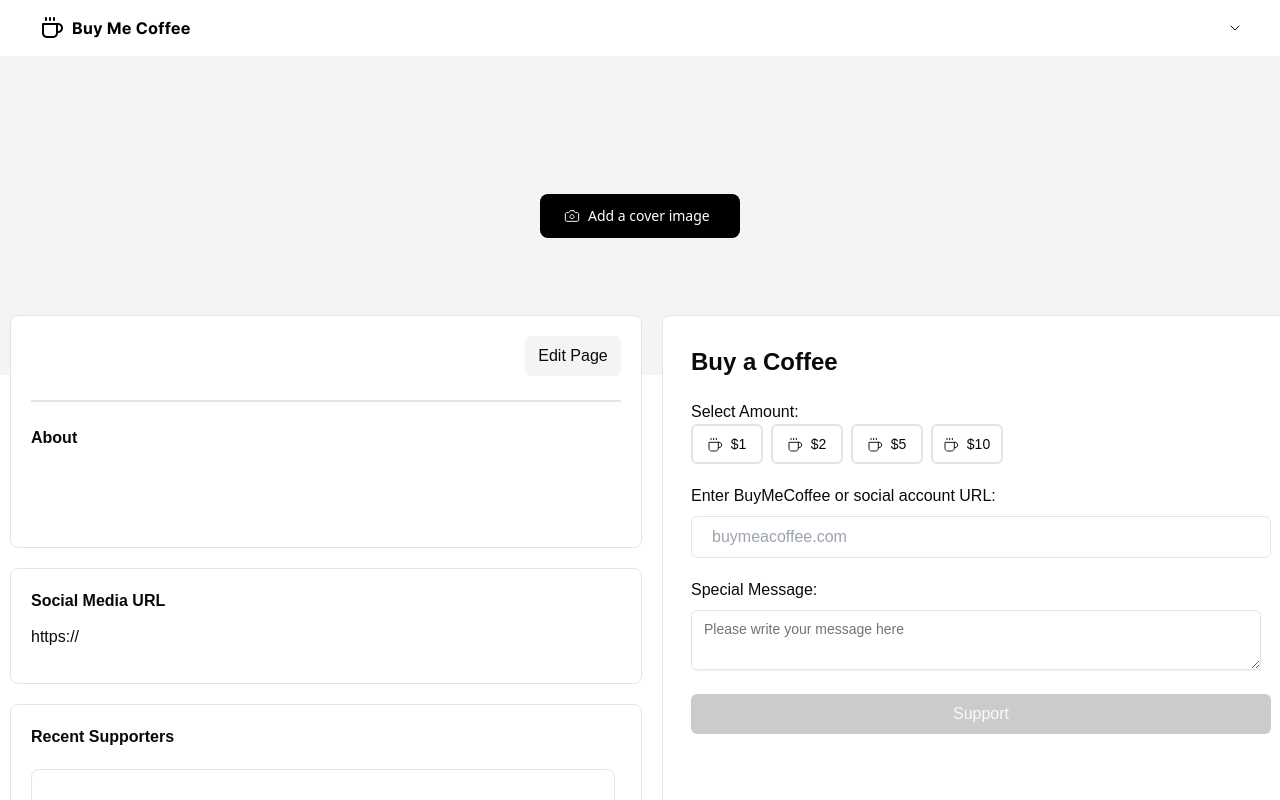
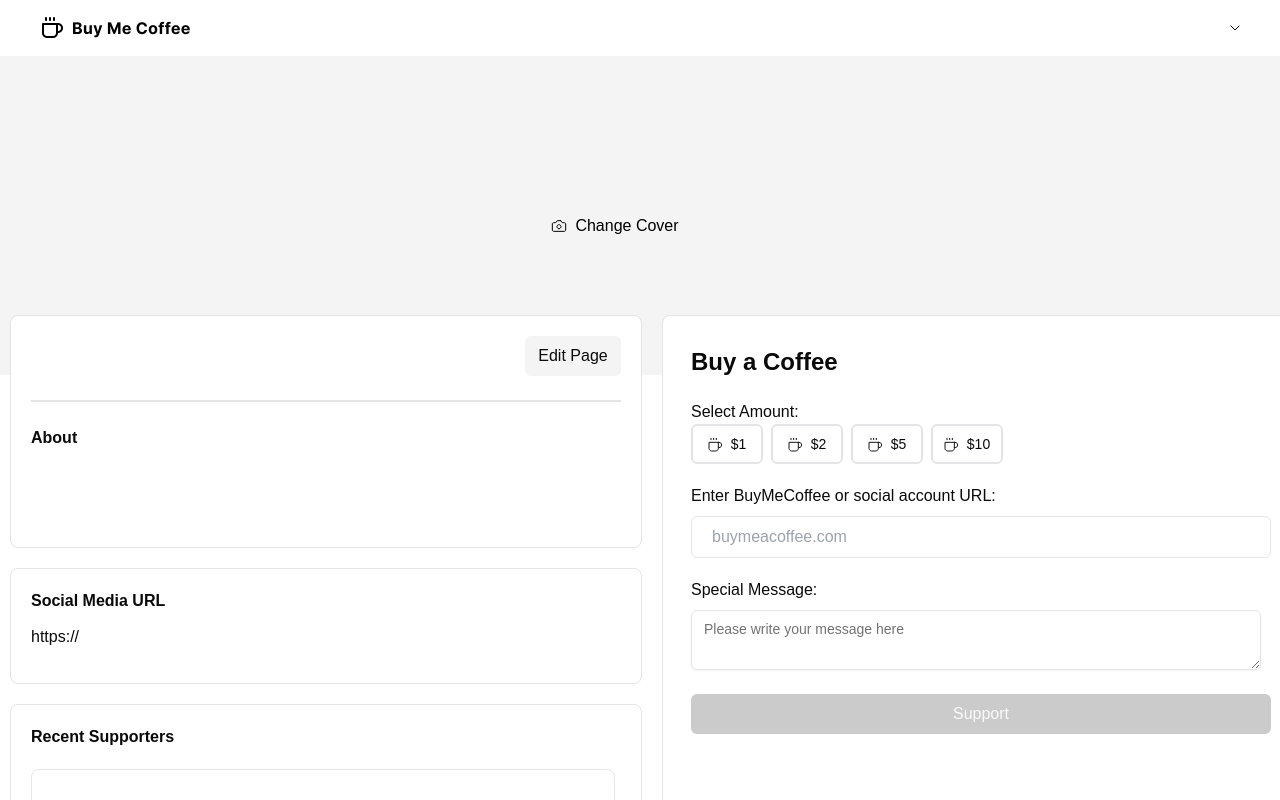
Before and after one commit to pinecone-2a/qwerty-project8-frontend, a Next.js app: page /donation-page in a window 1280 px wide. Shown: the top 800 px of the page. Built offline with nearby package versions, Linux system fonts and the light colour scheme; no server answers.

Commit message:
back connected

```diff
--- a/components/Camera.tsx
+++ b/components/Camera.tsx
@@ -1,4 +1,4 @@
-export default function Camera() {
+export default function Camera({ strokeColor = "black" }) {
   return (
     <svg
       width="16"
@@ -9,13 +9,13 @@
     >
       <path
         d="M9.66658 0.666992H6.33325L4.66659 2.66699H2.66659C2.31296 2.66699 1.97382 2.80747 1.72378 3.05752C1.47373 3.30756 1.33325 3.6467 1.33325 4.00033V10.0003C1.33325 10.3539 1.47373 10.6931 1.72378 10.9431C1.97382 11.1932 2.31296 11.3337 2.66659 11.3337H13.3333C13.6869 11.3337 14.026 11.1932 14.2761 10.9431C14.5261 10.6931 14.6666 10.3539 14.6666 10.0003V4.00033C14.6666 3.6467 14.5261 3.30756 14.2761 3.05752C14.026 2.80747 13.6869 2.66699 13.3333 2.66699H11.3333L9.66658 0.666992Z"
-        stroke="#FAFAFA"
+        stroke={strokeColor}
         strokeLinecap="round"
         strokeLinejoin="round"
       />
       <path
         d="M7.99992 8.66699C9.10449 8.66699 9.99992 7.77156 9.99992 6.66699C9.99992 5.56242 9.10449 4.66699 7.99992 4.66699C6.89535 4.66699 5.99992 5.56242 5.99992 6.66699C5.99992 7.77156 6.89535 8.66699 7.99992 8.66699Z"
-        stroke="#FAFAFA"
+        stroke={strokeColor}
         strokeLinecap="round"
         strokeLinejoin="round"
       />
--- a/src/app/donation-page/_components/cover.tsx
+++ b/src/app/donation-page/_components/cover.tsx
@@ -1,32 +1,30 @@
-'use client'
-import { useState } from 'react'
-import { useEffect } from 'react'
-import Camera from '../../../../components/Camera';
+"use client";
+import { useState, useEffect } from "react";
+import Camera from "../../../../components/Camera";
 
 export default function Cover() {
-     const [cover, setCover] = useState<{
-        image: string | null;
-        name: string;
-        about: string;
-        socialmedia: string;
-      }>({
-        image: null,
+  const [edit, setEdit] = useState(false);
+  const [cover, setCover] = useState({
+    image: null as string | null,
     name: "",
     about: "",
     socialmedia: "",
   });
-       const handleSetCoverImage = () => {
-          return (
-            <div className="flex gap-2 justify-end mr-[50px] mt-[20px] w-[149px] h-[40px] bg-[#F4F4F5] rounded-md">
-              <Camera />
-              Change Cover
-            </div>
-          );
-        };
-        const CancelCover = () => {
-            setCover((prev) => ({ ...prev, image: null }));
-          };
-    const handleUpload = async (event: React.ChangeEvent<HTMLInputElement>) => {
+  const [prevImage, setPrevImage] = useState<string | null>(null); // Stores previous image
+
+  useEffect(() => {
+    async function fetchCover() {
+      const response = await fetch("http://localhost:8000/profile/1");
+      const data = await response.json();
+      setCover((prev) => ({
+        ...prev,
+        image: data[0].backgroundImage, // Ensure it's inside the cover object
+      }));
+    }
+    fetchCover();
+  }, []);
+
+  const handleCover = async (event: React.ChangeEvent<HTMLInputElement>) => {
     if (event.target.files && event.target.files.length > 0) {
       const file = event.target.files[0];
       const data = new FormData();
@@ -39,75 +37,71 @@
       );
       const dataJson = await response.json();
 
+      setPrevImage(cover.image); // Save previous image before changing
       setCover((prev) => ({ ...prev, image: dataJson.secure_url }));
+      setEdit(true); // Enable edit mode
     }
   };
-      const CoverChange = () => {
-          if (cover.image === null) {
+
+  const handleCancel = () => {
+    setCover((prev) => ({ ...prev, image: prevImage })); // Restore previous image
+    setEdit(false);
+  };
+
+  const handleSave = async () => {
+    await fetch("http://localhost:8000/profile/1", {
+      method: "PATCH",
+      headers: {
+        "Content-Type": "application/json",
+      },
+      body: JSON.stringify({
+        backgroundImage: cover.image,
+      }),
+    });
+    setEdit(false);
+  };
+
   return (
+    <div
+      className={`flex flex-col w-full h-[319px] bg-[#F4F4F5] ${
+        !cover.image && "justify-center items-center"
+      }`}
+      style={{
+        backgroundImage: cover.image ? `url(${cover.image})` : "none",
+        backgroundSize: "cover",
+        backgroundPosition: "center",
+      }}
+    >
+      {/* Change Cover Button */}
+      {!edit ? (
+        <div className="flex gap-2 justify-end mr-[50px] mt-[20px]">
           <label
             htmlFor="file-upload"
-                className="cursor-pointer px-6 py-3 bg-black text-white rounded-lg flex items-center space-x-2 w-[200px]"
+            className="cursor-pointer p-2 bg-[#F4F4F5] text-black rounded-lg flex items-center justify-center w-[200px] gap-2"
           >
-                <Camera />
-                <p className="font-[500] text-[14px] leading-[20px] font-sans">
-                  Add a cover image
-                </p>
+            <Camera strokeColor="black" />
+            Change Cover
           </label>
-            );
-          } else {
-            return (
+        </div>
+      ) : (
+        // Save & Cancel Buttons
         <div className="flex gap-2 justify-end mr-[50px] mt-[20px]">
           <button
-                 onClick={handleSetCoverImage}
-                 className="w-[126px] h-[40px] bg-[#18181B] flex justify-center items-center text-[white] rounded-md">
+            onClick={handleSave}
+            className="w-[126px] h-[40px] bg-[#18181B] flex justify-center items-center text-white rounded-md"
+          >
             Save Changes
           </button>
           <button
-                  onClick={CancelCover}
+            onClick={handleCancel}
             className="w-[79px] h-[40px] bg-[#F4F4F5] flex justify-center items-center rounded-md"
           >
             Cancel
           </button>
         </div>
-            );
-          }
-        };
-        const handleCover = async (event: React.ChangeEvent<HTMLInputElement>) => {
-          if (event.target.files && event.target.files.length > 0) {
-            const file = event.target.files[0];
-            const data = new FormData();
-            data.append("file", file);
-            data.append("upload_preset", "buy_me_coffee");
-            const response = await fetch(
-              `https://api.cloudinary.com/v1_1/dabc04pmm/upload`,
-              { method: "POST", body: data }
-            );
-            const dataJson = await response.json();
-            setCover(dataJson.secure_url);
+      )}
 
-          }
-        };
-        useEffect(() => {
-            async function fetchCover() {
-              const response = await fetch("http://localhost:8000/profile/1");
-              const data = await response.json();
-              setCover(data[0].backgroundImage);
-            }
-            fetchCover();
-          }, []);
-    return (
-        <div
-        className={`flex flex-col w-full h-[319px] bg-[#F4F4F5] ${
-          !cover.image && " justify-center items-center "
-        }`}
-        style={{
-          backgroundImage: `url(${cover})`,
-          backgroundSize: "cover",
-          backgroundPosition: "center",
-        }}
-      >
-        {<CoverChange />}
+      {/* Hidden File Input */}
       <input
         id="file-upload"
         type="file"
@@ -115,5 +109,5 @@
         onChange={handleCover}
       />
     </div>
-    )
+  );
 }
```
Also changed, not shown: 1 other file (tests, documents, lock files or other folders). Lines whose indentation alone changed are shown as unchanged.
